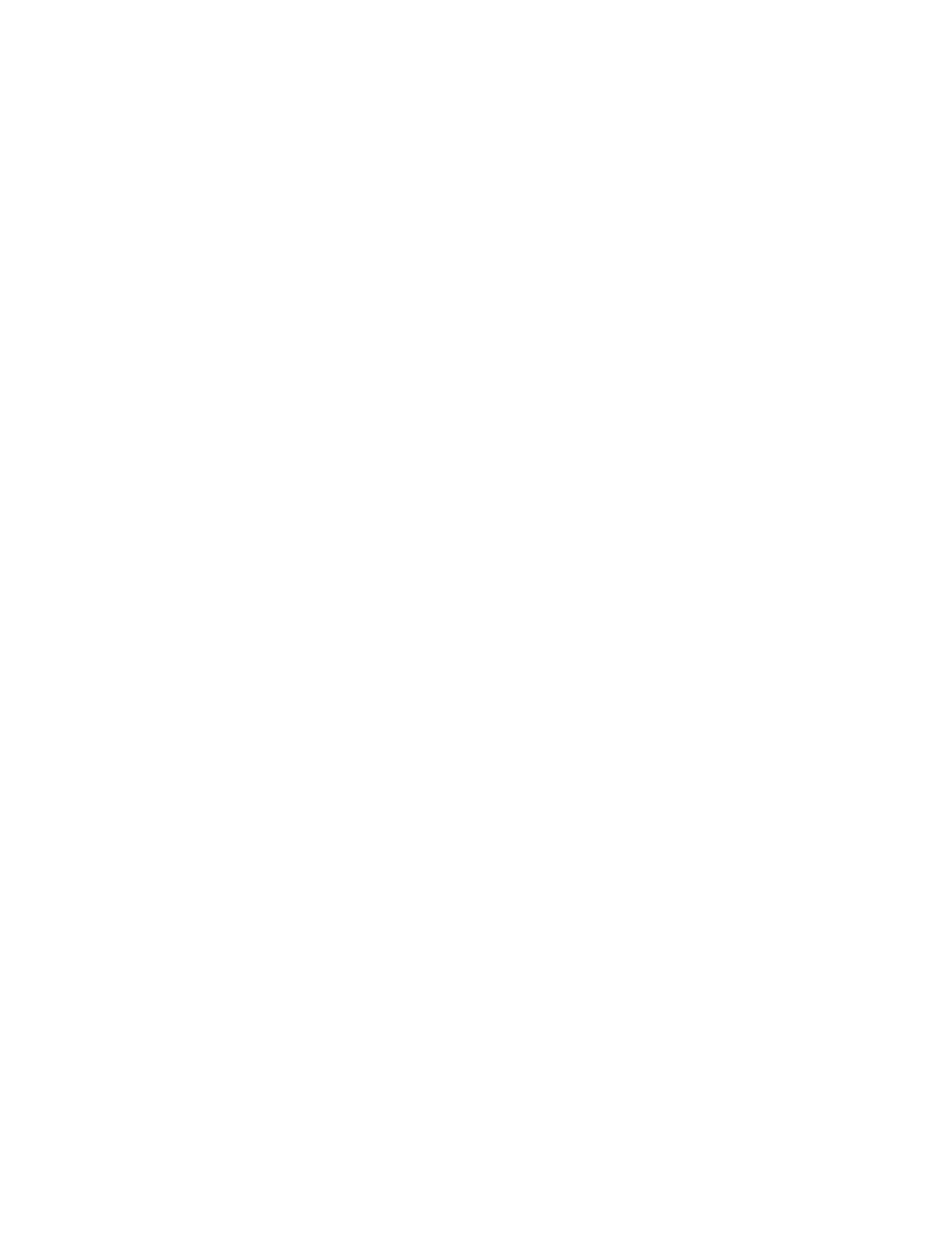
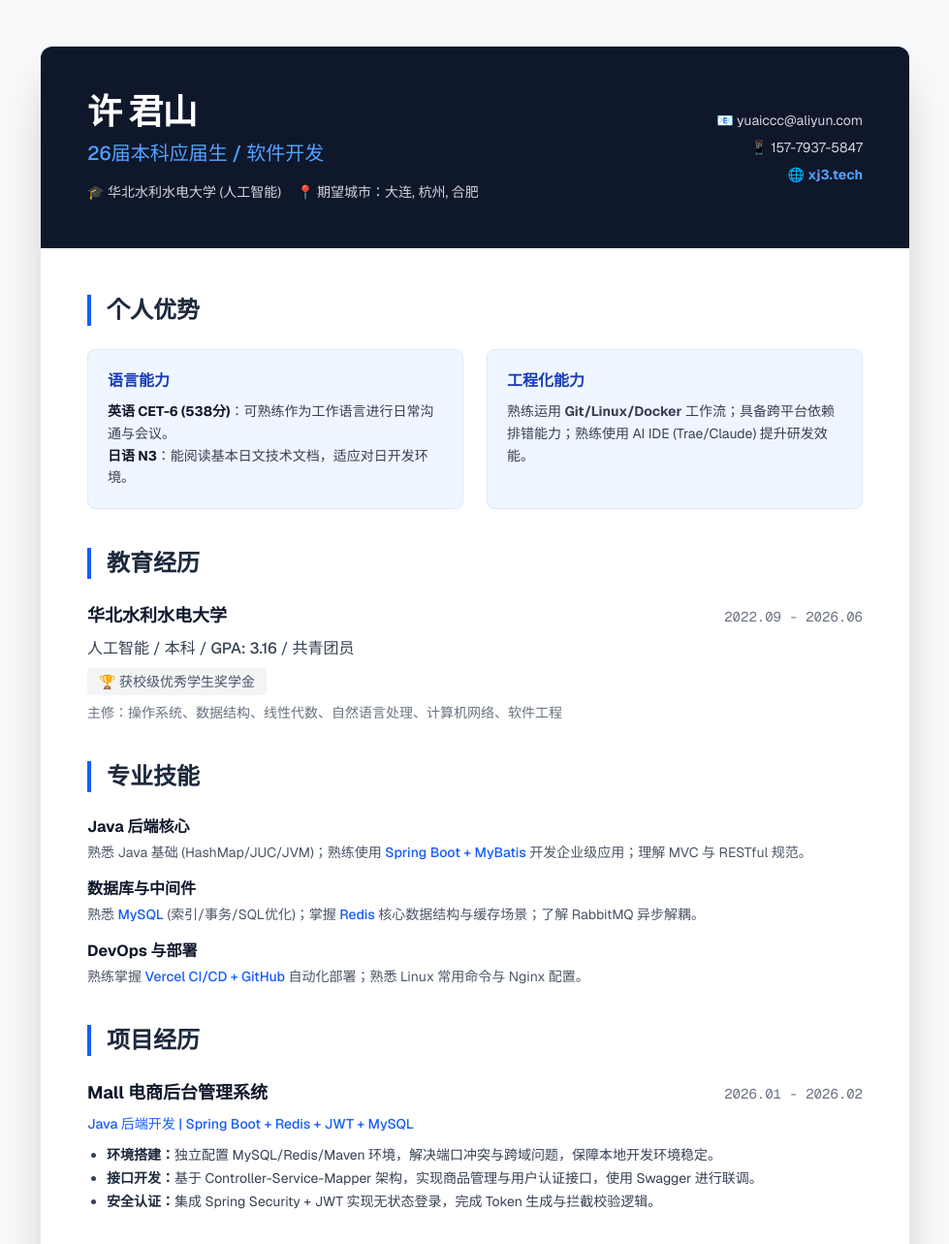
Before and after one commit to yuaiccc/my-resume, a Next.js app: page / in a window 1280 px wide. Shown: the top 1283 px of the page at 97% size, without its empty margins (150-1129 px from the left). Before the commit the page ends 800 px from the top, so only its background shows below. Built offline with nearby package versions, Linux system fonts and the light colour scheme.

Commit message:
feat: upgrade to web resume

```diff
--- a/app/page.tsx
+++ b/app/page.tsx
@@ -1,11 +1,158 @@
-export default function ResumePage() {
+import React from 'react';
+
+export default function Resume() {
   return (
-    <div style={{ height: '100vh', width: '100vw', margin: 0, padding: 0, overflow: 'hidden' }}>
-      <iframe
-        src="/Xu_Junshan_Resume.pdf"
-        style={{ width: '100%', height: '100%', border: 'none' }}
-        title="Xu Junshan Resume"
-      />
+    <div className="min-h-screen bg-gray-50 py-12 px-4 sm:px-6 lg:px-8 font-sans text-gray-800">
+      <div className="max-w-4xl mx-auto bg-white shadow-2xl rounded-xl overflow-hidden">
+
+        {/* === 头部信息 === */}
+        <header className="bg-slate-900 text-white p-8 md:p-12">
+          <div className="flex flex-col md:flex-row justify-between items-start md:items-center">
+            <div>
+              <h1 className="text-4xl font-bold tracking-tight">许 君山</h1>
+              <p className="mt-2 text-xl text-blue-400 font-medium">26届本科应届生 / 软件开发</p>
+              <div className="mt-4 flex flex-wrap gap-4 text-sm text-gray-300">
+                <div className="flex items-center gap-1">
+                  <span>🎓 华北水利水电大学 (人工智能)</span>
+                </div>
+                <div className="flex items-center gap-1">
+                  <span>📍 期望城市：大连, 杭州, 合肥</span>
+                </div>
+              </div>
+            </div>
+            {/* 联系方式 - 右侧 */}
+            <div className="mt-6 md:mt-0 flex flex-col gap-2 text-sm text-gray-300 md:text-right">
+              <a href="mailto:yuaiccc@aliyun.com" className="hover:text-white transition">📧 yuaiccc@aliyun.com</a>
+              <span className="hover:text-white transition">📱 157-7937-5847</span>
+              <a href="https://xj3.tech" target="_blank" className="text-blue-400 hover:text-blue-300 font-bold">🌐 xj3.tech</a>
+            </div>
+          </div>
+        </header>
+
+        <div className="p-8 md:p-12 space-y-10">
+
+          {/* === 个人优势 (亮点前置) === */}
+          <section>
+            <h2 className="text-2xl font-bold text-slate-800 border-l-4 border-blue-600 pl-4 mb-6">个人优势</h2>
+            <div className="grid md:grid-cols-2 gap-6">
+              <div className="bg-blue-50 p-5 rounded-lg border border-blue-100">
+                <h3 className="font-bold text-blue-800 mb-2">语言能力</h3>
+                <p className="text-sm text-gray-700 leading-relaxed">
+                  <span className="font-bold text-slate-900">英语 CET-6 (538分)</span>：可熟练作为工作语言进行日常沟通与会议。<br/>
+                  <span className="font-bold text-slate-900">日语 N3</span>：能阅读基本日文技术文档，适应对日开发环境。
+                </p>
+              </div>
+              <div className="bg-blue-50 p-5 rounded-lg border border-blue-100">
+                <h3 className="font-bold text-blue-800 mb-2">工程化能力</h3>
+                <p className="text-sm text-gray-700 leading-relaxed">
+                  熟练运用 <span className="font-bold">Git/Linux/Docker</span> 工作流；具备跨平台依赖排错能力；熟练使用 AI IDE (Trae/Claude) 提升研发效能。
+                </p>
+              </div>
+            </div>
+          </section>
+
+          {/* === 教育经历 === */}
+          <section>
+            <h2 className="text-2xl font-bold text-slate-800 border-l-4 border-blue-600 pl-4 mb-6">教育经历</h2>
+            <div className="flex flex-col sm:flex-row justify-between sm:items-baseline mb-2">
+              <h3 className="text-lg font-bold text-slate-900">华北水利水电大学</h3>
+              <span className="text-sm text-gray-500 font-mono">2022.09 - 2026.06</span>
+            </div>
+            <p className="text-gray-700 mb-2">人工智能 / 本科 / <span className="font-medium">GPA: 3.16</span> / 共青团员</p>
+            <p className="text-sm text-gray-600 bg-gray-100 inline-block px-3 py-1 rounded">
+              🏆 获校级优秀学生奖学金
+            </p>
+            <p className="text-sm text-gray-500 mt-2">
+              主修：操作系统、数据结构、线性代数、自然语言处理、计算机网络、软件工程
+            </p>
+          </section>
+
+          {/* === 专业技能 (核心竞争力) === */}
+          <section>
+            <h2 className="text-2xl font-bold text-slate-800 border-l-4 border-blue-600 pl-4 mb-6">专业技能</h2>
+            <div className="space-y-4">
+              <div>
+                <h3 className="font-bold text-slate-900 mb-1">Java 后端核心</h3>
+                <p className="text-sm text-gray-600">熟悉 Java 基础 (HashMap/JUC/JVM)；熟练使用 <span className="font-medium text-blue-600">Spring Boot + MyBatis</span> 开发企业级应用；理解 MVC 与 RESTful 规范。</p>
+              </div>
+              <div>
+                <h3 className="font-bold text-slate-900 mb-1">数据库与中间件</h3>
+                <p className="text-sm text-gray-600">熟悉 <span className="font-medium text-blue-600">MySQL</span> (索引/事务/SQL优化)；掌握 <span className="font-medium text-blue-600">Redis</span> 核心数据结构与缓存场景；了解 RabbitMQ 异步解耦。</p>
+              </div>
+              <div>
+                <h3 className="font-bold text-slate-900 mb-1">DevOps 与部署</h3>
+                <p className="text-sm text-gray-600">熟练掌握 <span className="font-medium text-blue-600">Vercel CI/CD + GitHub</span> 自动化部署；熟悉 Linux 常用命令与 Nginx 配置。</p>
+              </div>
+            </div>
+          </section>
+
+          {/* === 项目经历 === */}
+          <section>
+            <h2 className="text-2xl font-bold text-slate-800 border-l-4 border-blue-600 pl-4 mb-6">项目经历</h2>
+
+            {/* 项目 1 */}
+            <div className="mb-8">
+              <div className="flex flex-col sm:flex-row justify-between sm:items-baseline mb-2">
+                <h3 className="text-lg font-bold text-slate-900">Mall 电商后台管理系统</h3>
+                <span className="text-sm text-gray-500 font-mono">2026.01 - 2026.02</span>
+              </div>
+              <p className="text-sm text-blue-600 font-medium mb-3">Java 后端开发 | Spring Boot + Redis + JWT + MySQL</p>
+              <ul className="list-disc list-outside ml-5 space-y-1 text-sm text-gray-700">
+                <li><span className="font-bold text-slate-800">环境搭建：</span>独立配置 MySQL/Redis/Maven 环境，解决端口冲突与跨域问题，保障本地开发环境稳定。</li>
+                <li><span className="font-bold text-slate-800">接口开发：</span>基于 Controller-Service-Mapper 架构，实现商品管理与用户认证接口，使用 Swagger 进行联调。</li>
+                <li><span className="font-bold text-slate-800">安全认证：</span>集成 Spring Security + JWT 实现无状态登录，完成 Token 生成与拦截校验逻辑。</li>
+              </ul>
+            </div>
+
+            {/* 项目 2 */}
+            <div>
+              <div className="flex flex-col sm:flex-row justify-between sm:items-baseline mb-2">
+                <h3 className="text-lg font-bold text-slate-900">多语言自然场景文本识别系统 (毕业设计)</h3>
+                <span className="text-sm text-gray-500 font-mono">2025.12 - 至今</span>
+              </div>
+              <p className="text-sm text-blue-600 font-medium mb-3">全生命周期负责人 | Python + PyTorch + Linux</p>
+              <ul className="list-disc list-outside ml-5 space-y-1 text-sm text-gray-700">
+                <li><span className="font-bold text-slate-800">数据工程：</span>清洗构建 <span className="font-bold">113万行</span> 语料库；修复开源工具渲染 Bug，生成 10万+ 高质量仿真训练集。</li>
+                <li><span className="font-bold text-slate-800">性能优化：</span>将海量小图转存为 LMDB 数据库，优化 Batch Size 至 768，将验证耗时从小时级压缩至分钟级。</li>
+                <li><span className="font-bold text-slate-800">模型落地：</span>验证集准确率达 <span className="font-bold">98.3%</span>，成功解决繁体/日文重叠字识别难题。</li>
+              </ul>
+            </div>
+          </section>
+
+          {/* === 实习经历 === */}
+          <section>
+            <h2 className="text-2xl font-bold text-slate-800 border-l-4 border-blue-600 pl-4 mb-6">实习经历</h2>
+
+            <div className="mb-6">
+              <div className="flex flex-col sm:flex-row justify-between sm:items-baseline mb-2">
+                <h3 className="text-lg font-bold text-slate-900">陕西蓝鸥信息技术 (校企实训)</h3>
+                <span className="text-sm text-gray-500 font-mono">2025.09 - 2025.10</span>
+              </div>
+              <p className="text-sm text-gray-600 mb-2">软件开发实习生 / 后端开发</p>
+              <p className="text-sm text-gray-700 leading-relaxed">
+                参与企业 OA 系统需求评审，基于 SpringBoot 编写业务接口并封装标准返回值；配合前端联调，独立排查 Maven 依赖冲突 Bug。
+              </p>
+            </div>
+
+            <div>
+              <div className="flex flex-col sm:flex-row justify-between sm:items-baseline mb-2">
+                <h3 className="text-lg font-bold text-slate-900">河南华蓝信息技术集团</h3>
+                <span className="text-sm text-gray-500 font-mono">2025.04 - 2025.06</span>
+              </div>
+              <p className="text-sm text-gray-600 mb-2">大模型应用实习生</p>
+              <p className="text-sm text-gray-700 leading-relaxed">
+                在 Linux 环境下完成大模型私有化部署与推理速度对比测试；基于 Coze 平台设计 AI 智能体工作流，实现业务闭环验证。
+              </p>
+            </div>
+          </section>
+
+          {/* === 页脚 === */}
+          <footer className="mt-12 pt-8 border-t border-gray-200 text-center text-sm text-gray-400">
+            <p>© 2026 Xu Junshan. Powered by Next.js & Vercel.</p>
+          </footer>
+
+        </div>
+      </div>
     </div>
   );
 }
```
